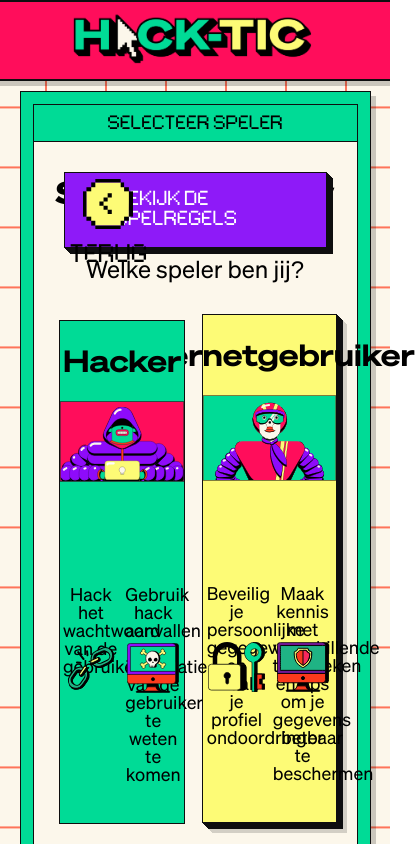
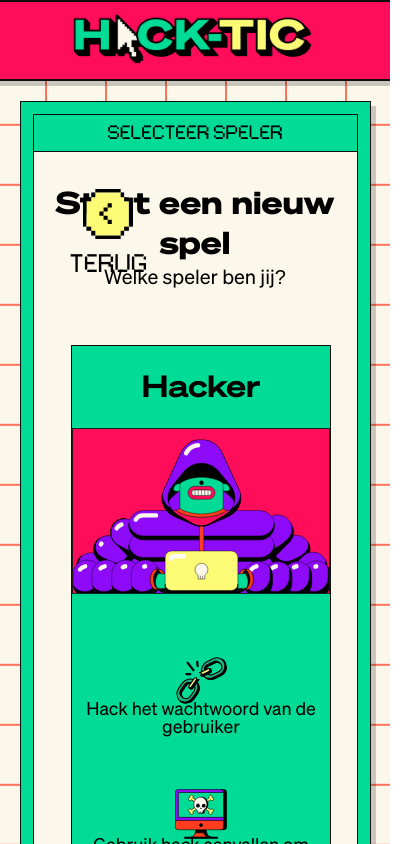
Before and after one commit to cesardg/int4-team14-frontend, a Next.js app: page / in a window 390 px wide. Both pictures are taken after a click on the button "NIEUW SPEL STARTEN". Shown: the top 844 px of the page, 415 px wide, since content can reach past the window. Built offline with nearby package versions, Linux system fonts and the light colour scheme.

Commit message:
responive index

```diff
--- a/pages/index.js
+++ b/pages/index.js
@@ -172,7 +172,7 @@ const Home = () => {
               <p className={styles.playersTitle}>Start een nieuw spel</p>
               <p className={styles.playersText}>Welke speler ben jij?</p>
               <div className={styles.players}>
-                <label>
+                <label className={styles.label}>
                   <input
                     type="radio"
                     name="player"
@@ -205,7 +205,7 @@ const Home = () => {
                   </div>
                 </label>
 
-                <label>
+                <label  className={styles.label}>
                   <input
                     type="radio"
                     name="player"
--- a/styles/Home.module.css
+++ b/styles/Home.module.css
@@ -99,7 +99,7 @@
 
 /* new */
 .playersContainer {
-  margin: 1rem auto;
+  margin: 2rem auto;
   width: 90%;
 }
 
@@ -119,7 +119,7 @@
 }
 
 .playersText {
-  font-size: 2.4rem;
+  font-size: 2rem;
   grid-column: 1 / span 1;
   grid-row: 2 / span 1;
   text-align: center;
@@ -164,6 +164,7 @@
   font-size: 1.8rem;
   margin: 0 auto;
   width: 85%;
+  transition: .2s all ease;
 }
 
 .input {
@@ -200,7 +201,7 @@
   background-position: center;
   background-size: contain;
   background-repeat: no-repeat;
-  bottom: 9rem;
+  bottom: 8rem;
   content: "";
   display: block;
   height: 5rem;
@@ -249,6 +250,60 @@
   }
 }
 
+
+@media only screen and (max-width: 1250px) {
+
+.rulesButton{
+    display: none;
+  }
+
+.playerList {
+    flex-direction: column;
+  }
+
+
+.label {
+  width: 100%;
+}
+
+.playerList {
+  justify-content: space-evenly;
+  display: block;
+  width: 100%;
+}
+
+.playerListItem {
+  width: 100%;
+}
+
+.playerListItem1::before {
+  background-image: url(../public/assets/img/hackerpics/lobby-icon-1.svg);
+  bottom: 3rem;
+}
+
+.playerListItem2::before {
+  background-image: url(../public/assets/img/hackerpics/lobby-icon-2.svg);
+  bottom: 5rem;
+}
+
+.playerListItem3::before {
+  background-image: url(../public/assets/img/userpics/lobby-icon-1.svg);
+  bottom: 4rem;
+}
+
+.playerListItem4::before {
+  background-image: url(../public/assets/img/userpics/lobby-icon-2.svg);
+  bottom: 6rem;
+}
+
+.playersContainer {
+    padding-bottom: 10rem;
+  }
+
+
+}
+
+
 @media only screen and (max-width: 950px) {
   .introContainer{
     display: flex;
@@ -261,4 +316,12 @@
     margin-bottom: 5rem;
   }
 
+  .players {
+    flex-direction: column;
+  }
+
+  .label {
+    margin: 2rem 0rem;
+  }
+
 }
```
